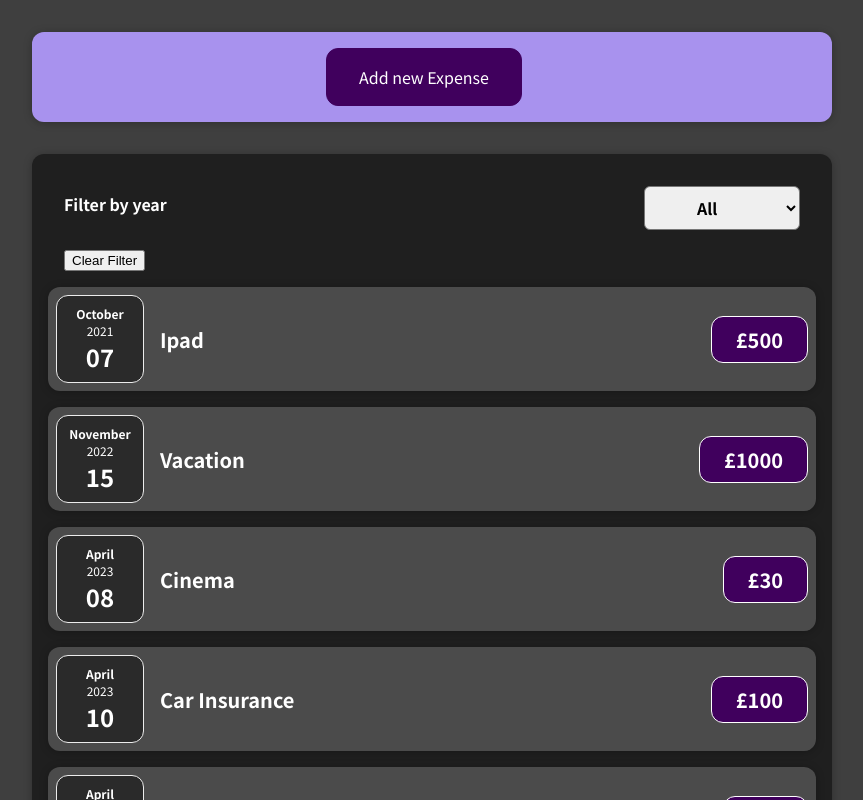
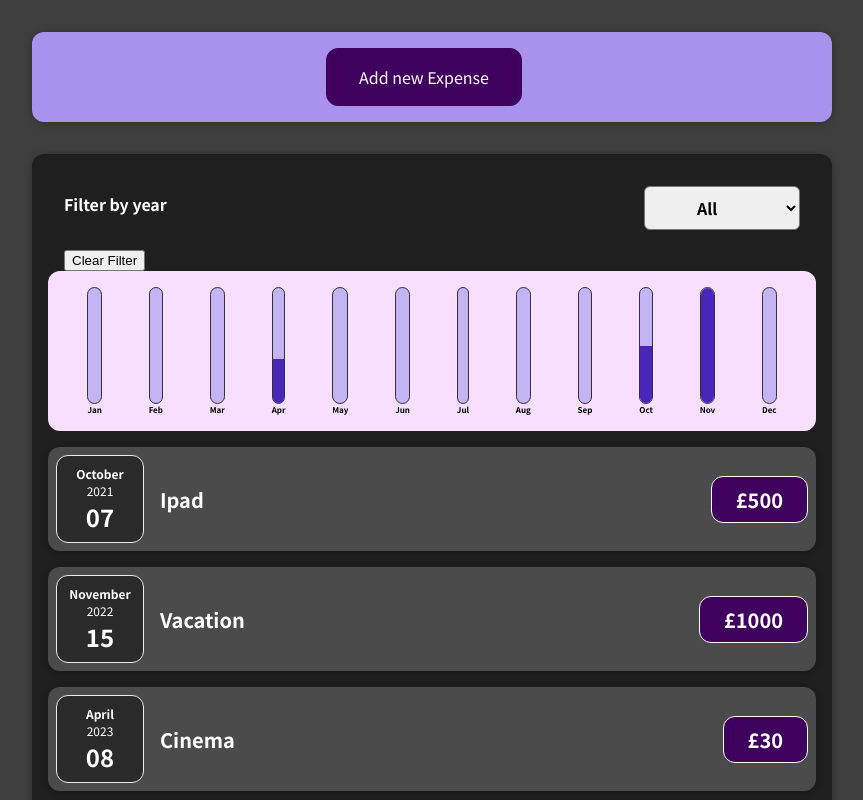
Before and after one commit to kaio-pedromonico-cko/react-app-1, a React (Create React App) app: page / in a window 1280 px wide. Shown: the top 800 px of the page, without its empty margins (208-1071 px from the left). Built offline with nearby package versions, Linux system fonts and the light colour scheme.

Commit message:
Adding chart.

```diff
--- /dev/null
+++ b/src/components/Chart/Chart.css
@@ -0,0 +1,9 @@
+.chart {
+  padding: 1rem;
+  border-radius: 12px;
+  background-color: #f8dfff;
+  text-align: center;
+  display: flex;
+  justify-content: space-around;
+  height: 10rem;
+}
--- /dev/null
+++ b/src/components/Chart/Chart.js
@@ -0,0 +1,24 @@
+import React from "react";
+
+import "./Chart.css";
+import ChartBar from "./ChartBar";
+
+const Chart = (props) => {
+  const valueArray = props.dataPoints.map((x) => x.value);
+  const maxValue = Math.max(...valueArray);
+
+  return (
+    <div className="chart">
+      {props.dataPoints.map((item) => (
+        <ChartBar
+          key={item.label}
+          value={item.value}
+          maxValue={maxValue}
+          label={item.label}
+        />
+      ))}
+    </div>
+  );
+};
+
+export default Chart;
--- /dev/null
+++ b/src/components/Chart/ChartBar.css
@@ -0,0 +1,30 @@
+.chart-bar {
+  height: 100%;
+  display: flex;
+  flex-direction: column;
+  align-items: center;
+}
+
+.chart-bar__inner {
+  height: 100%;
+  width: 100%;
+  border: 1px solid #313131;
+  border-radius: 12px;
+  background-color: #c3b4f3;
+  overflow: hidden;
+  display: flex;
+  flex-direction: column;
+  justify-content: flex-end;
+}
+
+.chart-bar__fill {
+  background-color: #4826b9;
+  width: 100%;
+  transition: all 0.3s ease-out;
+}
+
+.chart-bar__label {
+  font-weight: bold;
+  font-size: 0.5rem;
+  text-align: center;
+}
--- /dev/null
+++ b/src/components/Chart/ChartBar.js
@@ -0,0 +1,22 @@
+import React from "react";
+
+import "./ChartBar.css";
+
+const ChartBar = (props) => {
+  let barFilling = "0%";
+  if (props.maxValue > 0) {
+    barFilling =
+      Math.round((props.value / props.maxValue) * 100).toString() + "%";
+  }
+
+  return (
+    <div className="chart-bar">
+      <div className="chart-bar__inner">
+        <div className="chart-bar__fill" style={{ height: barFilling }}></div>
+      </div>
+      <div className="chart-bar__label">{props.label}</div>
+    </div>
+  );
+};
+
+export default ChartBar;
--- a/src/components/Expenses/Expenses.js
+++ b/src/components/Expenses/Expenses.js
@@ -2,6 +2,8 @@
 
 import ExpensesList from "./ExpensesList";
 import ExpenseFilter from "./ExpenseFilter";
+import ExpensesChart from "./ExpensesChart";
+
 import Card from "../UI/Card";
 
 import "./Expenses.css";
@@ -29,6 +31,7 @@
           onFilterChanged={onFilterChanged}
           onFilterClear={onFilterClear}
         />
+        <ExpensesChart items={filteredItems} />
         <ExpensesList items={filteredItems} />
       </Card>
     </div>
--- /dev/null
+++ b/src/components/Expenses/ExpensesChart.js
@@ -0,0 +1,28 @@
+import React from "react";
+
+import Chart from "../Chart/Chart";
+
+const ExpensesChart = (props) => {
+  const chartDataPoints = [
+    { label: "Jan", value: 0 },
+    { label: "Feb", value: 0 },
+    { label: "Mar", value: 0 },
+    { label: "Apr", value: 0 },
+    { label: "May", value: 0 },
+    { label: "Jun", value: 0 },
+    { label: "Jul", value: 0 },
+    { label: "Aug", value: 0 },
+    { label: "Sep", value: 0 },
+    { label: "Oct", value: 0 },
+    { label: "Nov", value: 0 },
+    { label: "Dec", value: 0 },
+  ];
+  for (const expense of props.items) {
+    const expenseMonth = expense.date.getMonth();
+    chartDataPoints[expenseMonth].value += expense.amount;
+  }
+
+  return <Chart dataPoints={chartDataPoints} />;
+};
+
+export default ExpensesChart;
--- a/src/components/NewExpense/ExpenseForm.js
+++ b/src/components/NewExpense/ExpenseForm.js
@@ -19,7 +19,7 @@
 
   const amountChangeHandler = (e) => {
     setExpense((prevState) => {
-      return { ...prevState, amount: e.target.value };
+      return { ...prevState, amount: +e.target.value };
     });
   };
 
```
